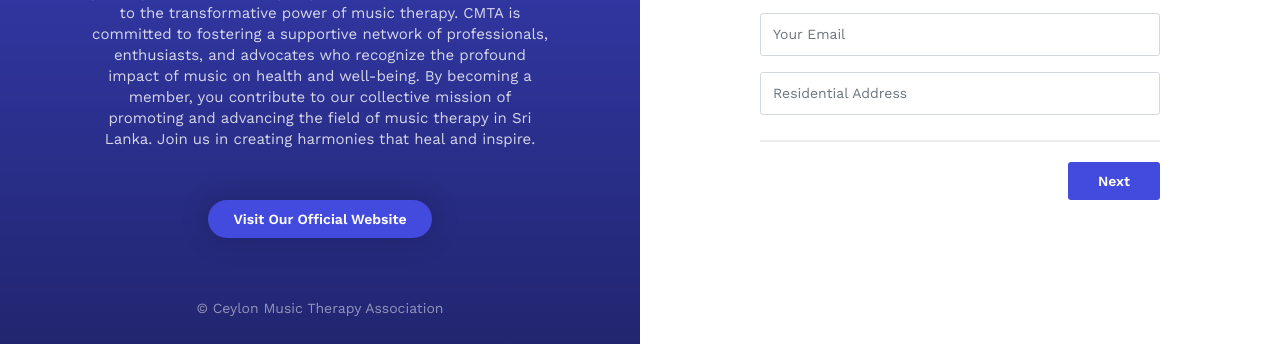
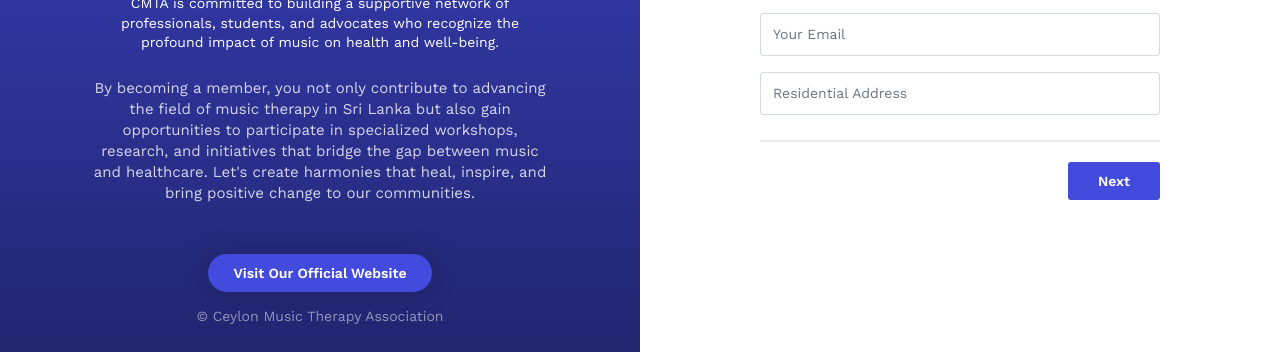
Before and after one commit to SLTharusha254/uni, a website: page index.html in a window 1280 px wide. Shown: the part 456-808 px from the top of the page. Drawn offline with nearby package versions, Linux system fonts and the light colour scheme.

Commit message:
Update index.html

```diff
--- a/index.html
+++ b/index.html
@@ -3,9 +3,9 @@
 <head>
     <meta charset="utf-8">
     <meta name="viewport" content="width=device-width, initial-scale=1">
-    <meta name="description" content="Apply to Ceylon Music Therapy Association and become a great member and bright the future. This is 2K24 Intake">
+    <meta name="description" content="Apply as a University Student - CMTA Intake 2K24">
     <meta name="author" content="W.M. Tharusha Dewmith">
-    <title>Apply - Ceylon Music Therapy Association - CMTA - LKMTA - 2K24</title>
+    <title>Apply As A University Student - Ceylon Music Therapy Association - CMTA - LKMTA - 2K24</title>
 
     <link rel="shortcut icon" href="favicon.ico" type="image/x-icon">
     <link rel="apple-touch-icon" type="image/x-icon" href="images/apple-touch-icon-57x57-precomposed.png">
@@ -59,14 +59,14 @@
                     <div>
                         <figure><img src="images/info_graphic_2.svg" alt="" class="img-fluid"></figure>
                         <h2>Ceylon Music Therapy Association</h2>
-                        <p>Welcome to the Ceylon Music Therapy Association! We invite you to join our community of
-                            passionate individuals dedicated to the transformative power of music therapy. CMTA is
-                            committed to fostering a supportive network of professionals, enthusiasts, and advocates
-                            who
-                            recognize the profound impact of music on health and well-being. By becoming a member, you
-                            contribute to our collective mission of promoting and advancing the field of music therapy
-                            in
-                            Sri Lanka. Join us in creating harmonies that heal and inspire.</p>
+                        Welcome to the Ceylon Music Therapy Association! We warmly invite the members of the Rotary Club of Ruhuna
+       University and the medical faculty students to join our vibrant community. Together, let's explore the
+       transformative power of music therapy. CMTA is committed to building a supportive network of professionals,
+       students, and advocates who recognize the profound impact of music on health and well-being.</p>
+    <p>By becoming a member, you not only contribute to advancing the field of music therapy in Sri Lanka but also
+       gain opportunities to participate in specialized workshops, research, and initiatives that bridge the gap
+       between music and healthcare. Let's create harmonies that heal, inspire, and bring positive change to our
+       communities.</p>
                         <a href="https://cmta.org.lk/" class="btn_1 rounded" target="_parent">Visit Our Official
                             Website</a>
                         <a href="#start" class="btn_1 rounded mobile_btn">Start Now!</a>
```
